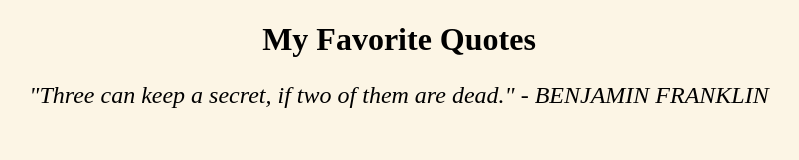
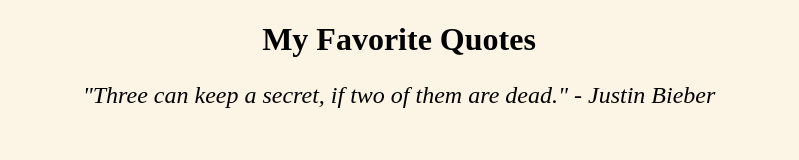
Before and after one commit to Dre2322/GitLab, a plain HTML site: page index.html in a window 1280 px wide. Shown: the whole page, without its empty margins (241-1040 px from the left). Drawn offline with Linux system fonts and the light colour scheme.

Commit message:
Arroyo: Changed the author back to the correct one

```diff
--- a/index.html
+++ b/index.html
@@ -7,7 +7,7 @@
 <body>
     <h1>My Favorite Quotes</h1>
     <blockquote>
-        "Three can keep a secret, if two of them are dead." - BENJAMIN FRANKLIN
+        "Three can keep a secret, if two of them are dead." - Justin Bieber
     </blockquote>
 </body>
 </html>
```
